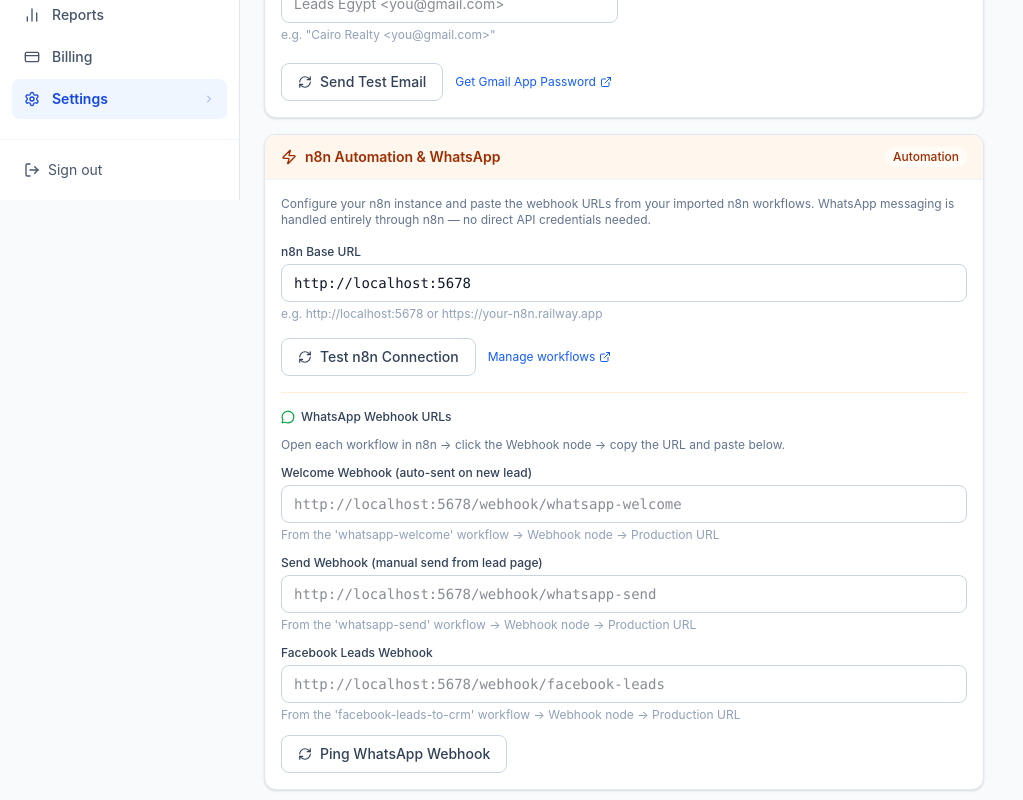
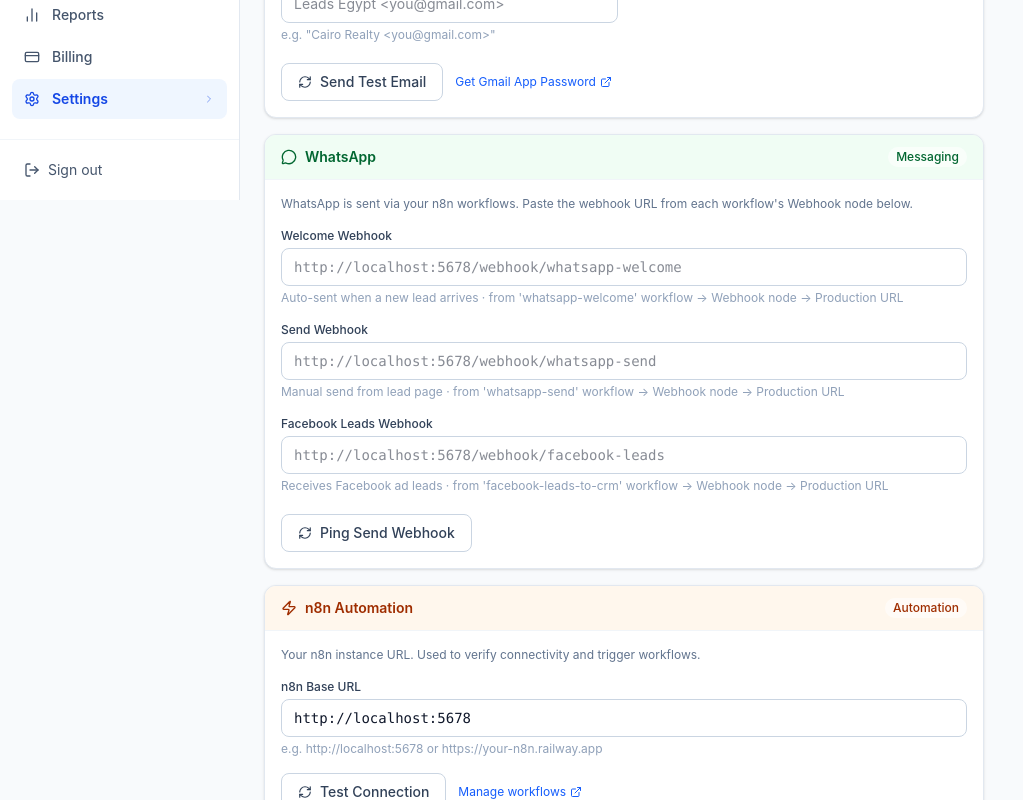
Before and after one commit to khaled-bit/Realstate, a Next.js app: page /settings in a window 1280 px wide. Shown: the part 600-1400 px from the top of the page, without its empty margins (0-1023 px from the left). Built offline with nearby package versions, Linux system fonts and the light colour scheme; no server answers.

Commit message:
Restore WhatsApp as its own settings section, separate from n8n
https://claude.ai/code/session_01LfCDAUYPibcxVCA6ttkytm

```diff
--- a/app/settings/page.tsx
+++ b/app/settings/page.tsx
@@ -169,7 +169,8 @@ export default function SettingsPage() {
         {[
           { id: "workspace", label: "Workspace" },
           { id: "smtp", label: "Email / SMTP" },
-          { id: "n8n", label: "n8n & WhatsApp" },
+          { id: "whatsapp", label: "WhatsApp" },
+          { id: "n8n", label: "n8n" },
           { id: "apollo", label: "Apollo.io" },
           { id: "twilio", label: "Twilio" },
           { id: "stripe", label: "Stripe" },
@@ -221,46 +222,41 @@ export default function SettingsPage() {
           <TestResultBadge result={t("smtp")} />
         </Section>
 
-        {/* ── n8n + WhatsApp ────────────────────────────── */}
-        <Section id="n8n" icon={Zap} title="n8n Automation & WhatsApp" color="bg-orange-50 text-orange-800" badge="Automation">
+        {/* ── WhatsApp ──────────────────────────────────── */}
+        <Section id="whatsapp" icon={MessageCircle} title="WhatsApp" color="bg-green-50 text-green-800" badge="Messaging">
           <p className="text-xs text-slate-500">
-            Configure your n8n instance and paste the webhook URLs from your imported n8n workflows.
-            WhatsApp messaging is handled entirely through n8n — no direct API credentials needed.
+            WhatsApp is sent via your n8n workflows. Paste the webhook URL from each workflow's Webhook node below.
           </p>
 
+          <Field label="Welcome Webhook" hint="Auto-sent when a new lead arrives · from 'whatsapp-welcome' workflow → Webhook node → Production URL">
+            <input className="input font-mono text-xs" value={settings.whatsapp?.welcomeWebhook || ""} onChange={e => set("whatsapp", "welcomeWebhook", e.target.value)} placeholder="http://localhost:5678/webhook/whatsapp-welcome" />
+          </Field>
+          <Field label="Send Webhook" hint="Manual send from lead page · from 'whatsapp-send' workflow → Webhook node → Production URL">
+            <input className="input font-mono text-xs" value={settings.whatsapp?.sendWebhook || ""} onChange={e => set("whatsapp", "sendWebhook", e.target.value)} placeholder="http://localhost:5678/webhook/whatsapp-send" />
+          </Field>
+          <Field label="Facebook Leads Webhook" hint="Receives Facebook ad leads · from 'facebook-leads-to-crm' workflow → Webhook node → Production URL">
+            <input className="input font-mono text-xs" value={settings.whatsapp?.facebookWebhook || ""} onChange={e => set("whatsapp", "facebookWebhook", e.target.value)} placeholder="http://localhost:5678/webhook/facebook-leads" />
+          </Field>
+
+          <div className="flex items-center gap-3 pt-1">
+            <TestBtn status={t("whatsapp").status} onClick={() => runTest("whatsapp", { sendWebhook: settings.whatsapp?.sendWebhook || "" })} label="Ping Send Webhook" />
+          </div>
+          <TestResultBadge result={t("whatsapp")} />
+        </Section>
+
+        {/* ── n8n ───────────────────────────────────────── */}
+        <Section id="n8n" icon={Zap} title="n8n Automation" color="bg-orange-50 text-orange-800" badge="Automation">
+          <p className="text-xs text-slate-500">Your n8n instance URL. Used to verify connectivity and trigger workflows.</p>
           <Field label="n8n Base URL" hint="e.g. http://localhost:5678 or https://your-n8n.railway.app">
             <input className="input font-mono text-xs" value={settings.n8n?.baseUrl || ""} onChange={e => set("n8n", "baseUrl", e.target.value)} placeholder="http://localhost:5678" />
           </Field>
-
           <div className="flex items-center gap-3">
-            <TestBtn status={t("n8n").status} onClick={() => runTest("n8n", { baseUrl: settings.n8n?.baseUrl || "" })} label="Test n8n Connection" />
+            <TestBtn status={t("n8n").status} onClick={() => runTest("n8n", { baseUrl: settings.n8n?.baseUrl || "" })} />
             <a href="/n8n" className="text-xs text-blue-600 hover:underline flex items-center gap-1">
               Manage workflows <ExternalLink className="w-3 h-3" />
             </a>
           </div>
           <TestResultBadge result={t("n8n")} />
-
-          <div className="border-t border-orange-100 pt-4 space-y-3">
-            <p className="text-xs font-medium text-slate-700 flex items-center gap-1.5">
-              <MessageCircle className="w-3.5 h-3.5 text-green-600" /> WhatsApp Webhook URLs
-            </p>
-            <p className="text-xs text-slate-500">Open each workflow in n8n → click the Webhook node → copy the URL and paste below.</p>
-
-            <Field label="Welcome Webhook (auto-sent on new lead)" hint="From the 'whatsapp-welcome' workflow → Webhook node → Production URL">
-              <input className="input font-mono text-xs" value={settings.whatsapp?.welcomeWebhook || ""} onChange={e => set("whatsapp", "welcomeWebhook", e.target.value)} placeholder="http://localhost:5678/webhook/whatsapp-welcome" />
-            </Field>
-            <Field label="Send Webhook (manual send from lead page)" hint="From the 'whatsapp-send' workflow → Webhook node → Production URL">
-              <input className="input font-mono text-xs" value={settings.whatsapp?.sendWebhook || ""} onChange={e => set("whatsapp", "sendWebhook", e.target.value)} placeholder="http://localhost:5678/webhook/whatsapp-send" />
-            </Field>
-            <Field label="Facebook Leads Webhook" hint="From the 'facebook-leads-to-crm' workflow → Webhook node → Production URL">
-              <input className="input font-mono text-xs" value={settings.whatsapp?.facebookWebhook || ""} onChange={e => set("whatsapp", "facebookWebhook", e.target.value)} placeholder="http://localhost:5678/webhook/facebook-leads" />
-            </Field>
-
-            <div className="flex items-center gap-3">
-              <TestBtn status={t("whatsapp").status} onClick={() => runTest("whatsapp", { sendWebhook: settings.whatsapp?.sendWebhook || "" })} label="Ping WhatsApp Webhook" />
-            </div>
-            <TestResultBadge result={t("whatsapp")} />
-          </div>
         </Section>
 
         {/* ── Apollo.io ─────────────────────────────────── */}
```
